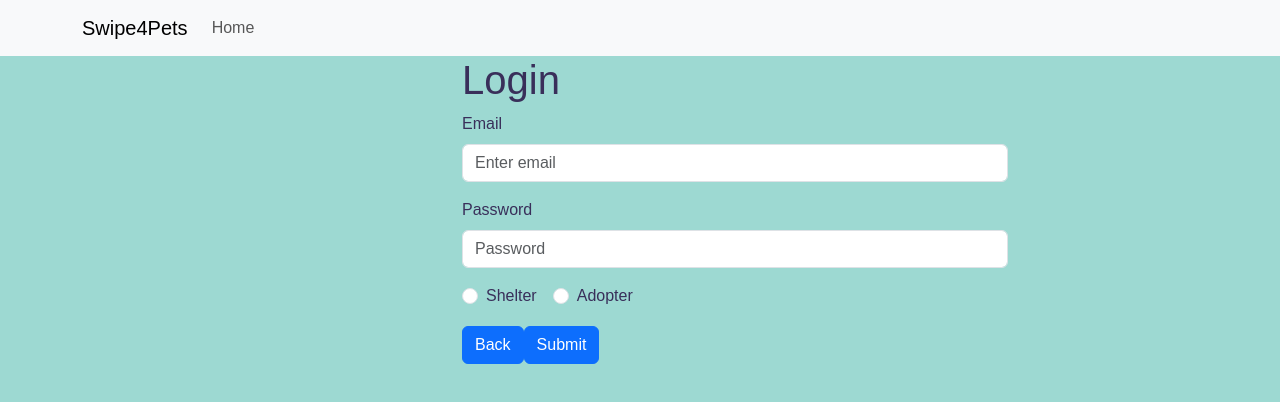
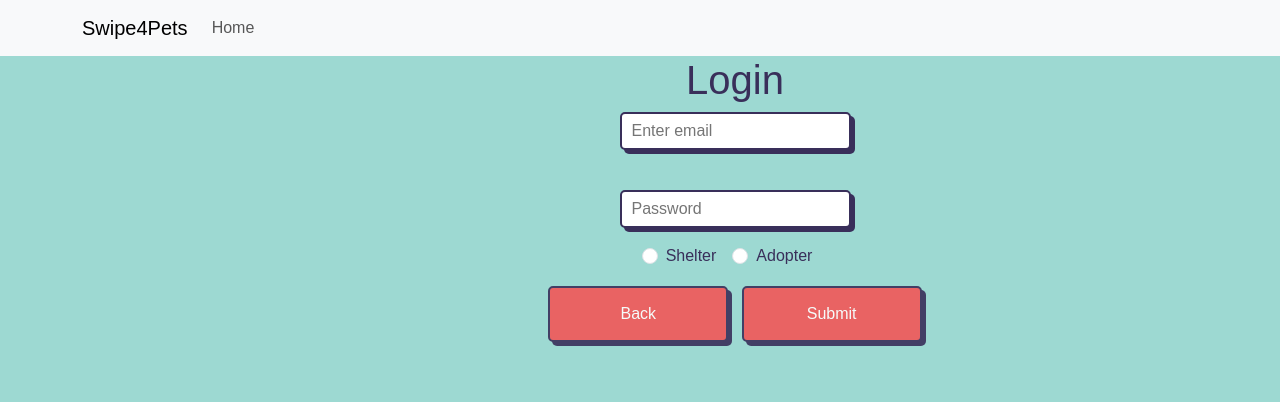
Before and after one commit to DresdenL/CS467-Animal-Adoption, a React (Create React App) app in the folder swipe4pets/: page /Login in a window 1280 px wide. Shown: the top 402 px of the page. Built offline with nearby package versions, Linux system fonts and the light colour scheme.

Commit message:
css changes to login

```diff
--- a/swipe4pets/src/pages/Login.jsx
+++ b/swipe4pets/src/pages/Login.jsx
@@ -20,7 +20,7 @@ export default function Login() {
   };
 
   return (
-    <div>
+    <div class="center">
       <NavBar />
       <Container>
       <Row>
@@ -28,12 +28,11 @@ export default function Login() {
           <h1>Login</h1>
           <Form>
             <Form.Group className='mb-3' controlId='formBasicEmail'>
-              <Form.Label>Email</Form.Label>
-              <Form.Control type='email' placeholder='Enter email' />
+              <input class="kelly-input" type='email' placeholder='Enter email' />
             </Form.Group>
+            <br></br>
             <Form.Group className='mb-3' controlId='formBasicPassword'>
-              <Form.Label>Password</Form.Label>
-              <Form.Control type='password' placeholder='Password' />
+              <input class="kelly-input" type='password' placeholder='Password' />
             </Form.Group>
               {['radio'].map((type) => (
                 <div key={`inline-${type}`} className="mb-3">
@@ -53,11 +52,12 @@ export default function Login() {
                   />
                 </div>
               ))}
-            <Link to="/"><Button>Back</Button></Link>
+            <Link to="/"><button class="kelly-button">Back</button></Link>
+            &nbsp; &nbsp;
             <Link to={selectedType}>
-            <Button variant='primary' type='submit'>
+            <button class="kelly-button" type='submit'>
               Submit
-            </Button>
+            </button>
             </Link>
         </Form>
         </Col>
```
Also changed, not shown: 5 other files (tests, documents, lock files or other folders).
